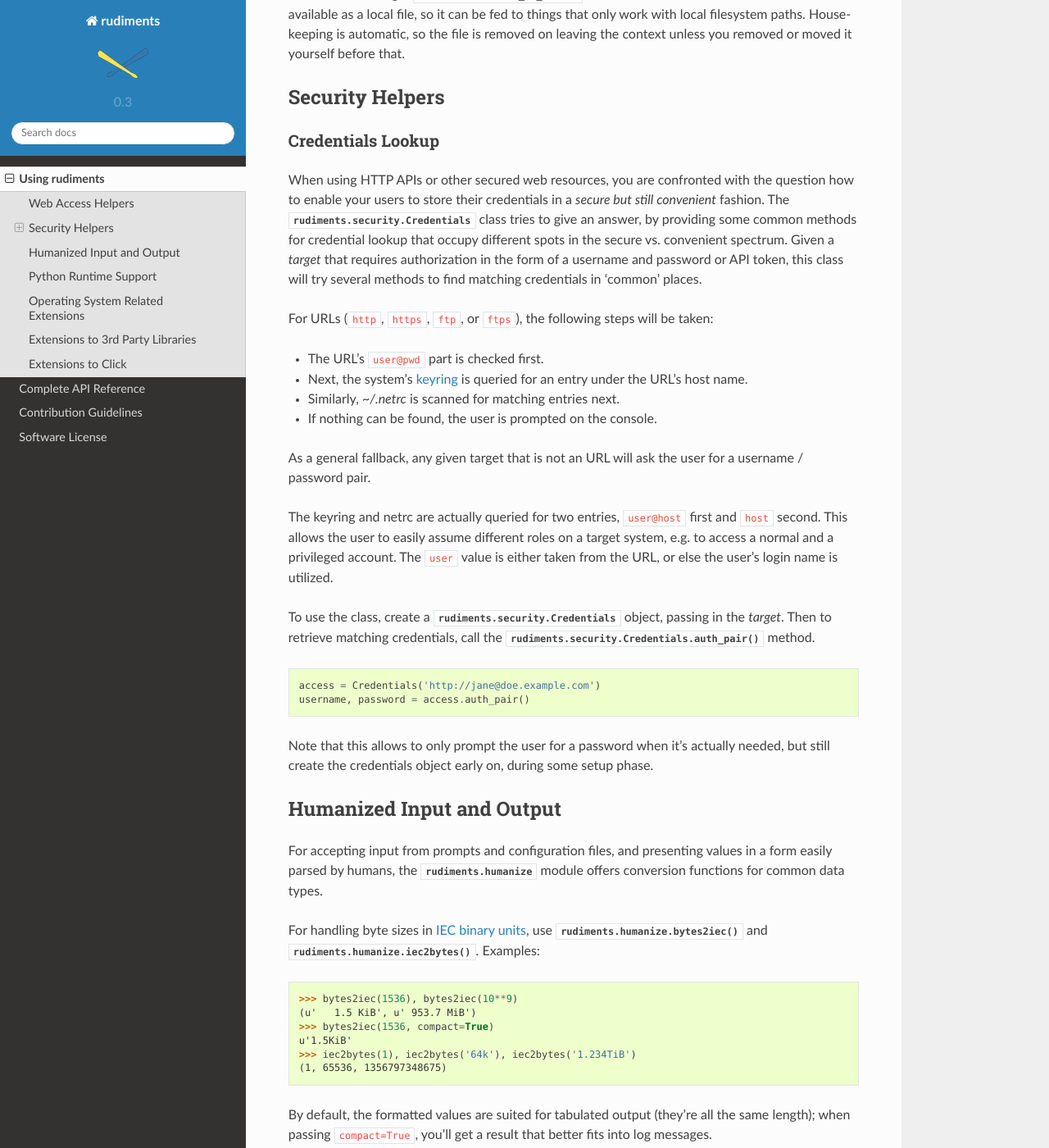
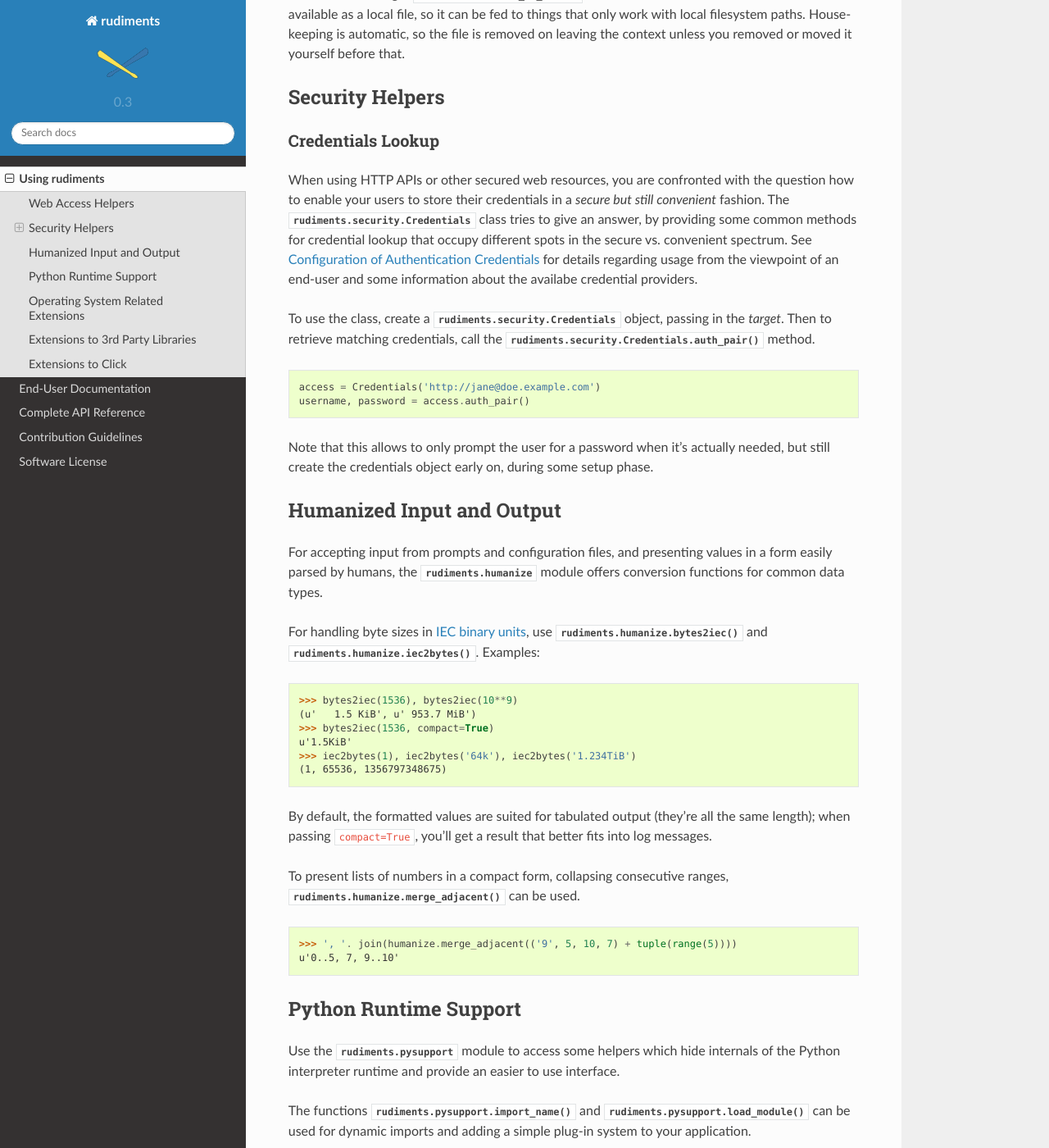
Before and after one commit to jhermann/rudiments, a Sphinx documentation site: the page built from docs/usage.rst, in a window 1280 px wide and 1400 px high, scrolled down 284 px. Shown: the whole window at 82% size. Built offline with Sphinx 7.4.7 and the Read the Docs theme 2.0.0, drawn with Linux system fonts in a browser that asks for light colours; some of the changed text lies outside the part shown.

Commit message:
credentials: end-user docs

```diff
--- a/docs/index.rst
+++ b/docs/index.rst
@@ -82,6 +82,7 @@
     :maxdepth: 4
 
     usage
+    end-user
     fullapi
     CONTRIBUTING
     LICENSE
--- a/docs/usage.rst
+++ b/docs/usage.rst
@@ -42,25 +42,8 @@
 The :class:`rudiments.security.Credentials` class tries to give an answer,
 by providing some common methods for credential lookup that occupy different
 spots in the secure vs. convenient spectrum.
-Given a *target* that requires authorization in the form of a username and password or API token,
-this class will try several methods to find matching credentials in ‘common’ places.
-
-For URLs (``http``, ``https``, ``ftp``, or ``ftps``), the following steps will be taken:
-
-* The URL's ``user@pwd`` part is checked first.
-* Next, the system's `keyring`_ is queried for an entry under the URL's host name.
-* Similarly, `~/.netrc` is scanned for matching entries next.
-* If nothing can be found, the user is prompted on the console.
-
-As a general fallback, any given target that is not an URL will ask the user
-for a username / password pair.
-
-The keyring and netrc are actually queried for two entries,
-``user@host`` first and ``host`` second.
-This allows the user to easily assume different roles on a target system,
-e.g. to access a normal and a privileged account.
-The ``user`` value is either taken from the URL,
-or else the user's login name is utilized.
+See :ref:`auth-credentials` for details regarding usage from the viewpoint
+of an end-user and some information about the availabe credential providers.
 
 To use the class, create a :class:`rudiments.security.Credentials` object,
 passing in the *target*. Then to retrieve matching credentials, call the
@@ -73,9 +56,6 @@
 
 Note that this allows to only prompt the user for a password when it's actually needed,
 but still create the credentials object early on, during some setup phase.
-
-
-.. _`keyring`: http://pythonhosted.org/keyring/
 
 
 Humanized Input and Output
@@ -117,7 +97,7 @@
 
 The functions :func:`rudiments.pysupport.import_name`
 and :func:`rudiments.pysupport.load_module`
-can be used for dynamic imports and adding a simple plugin system to your application.
+can be used for dynamic imports and adding a simple plug-in system to your application.
 
 To help with keeping code portable between Python 2.7 and 3.x,
 the :mod:`rudiments._compat` module offers unified names and semantics
```
Also changed, not shown: docs/end-user.rst (added, +99 -0 lines).
